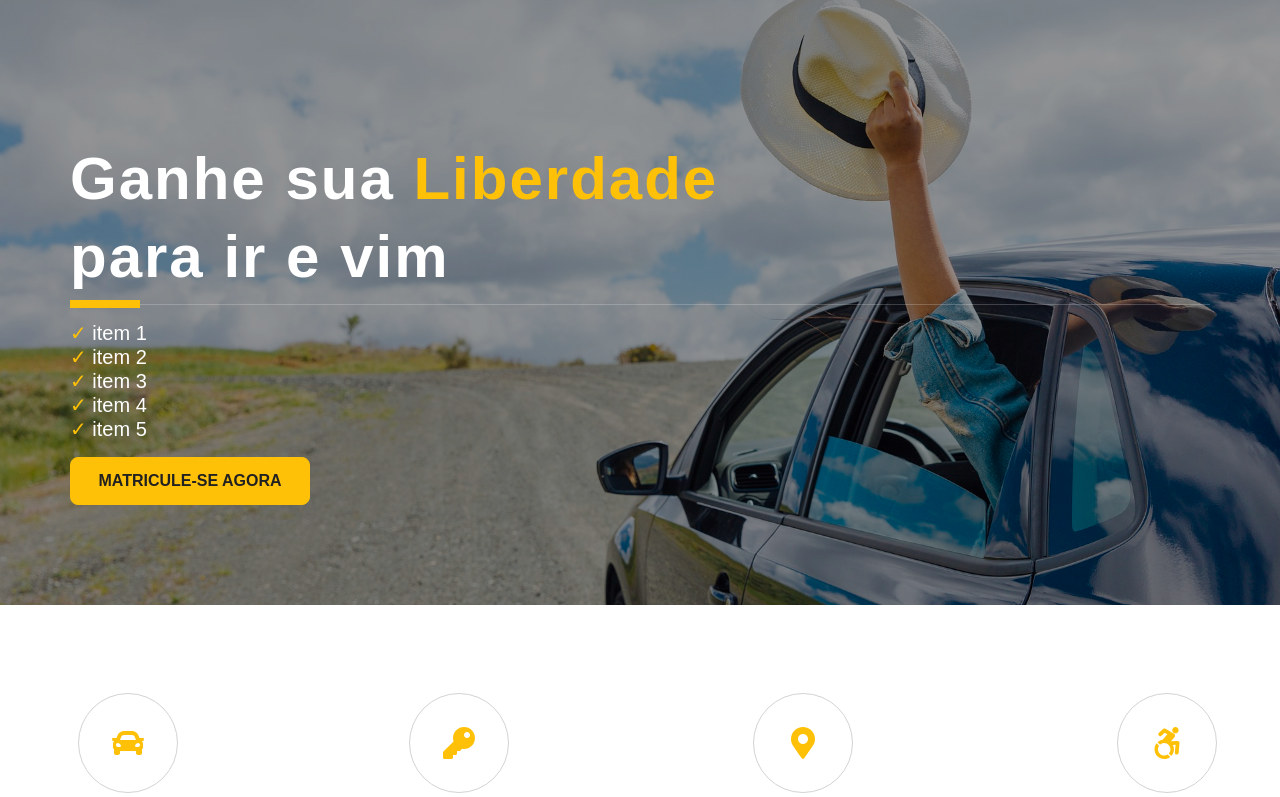
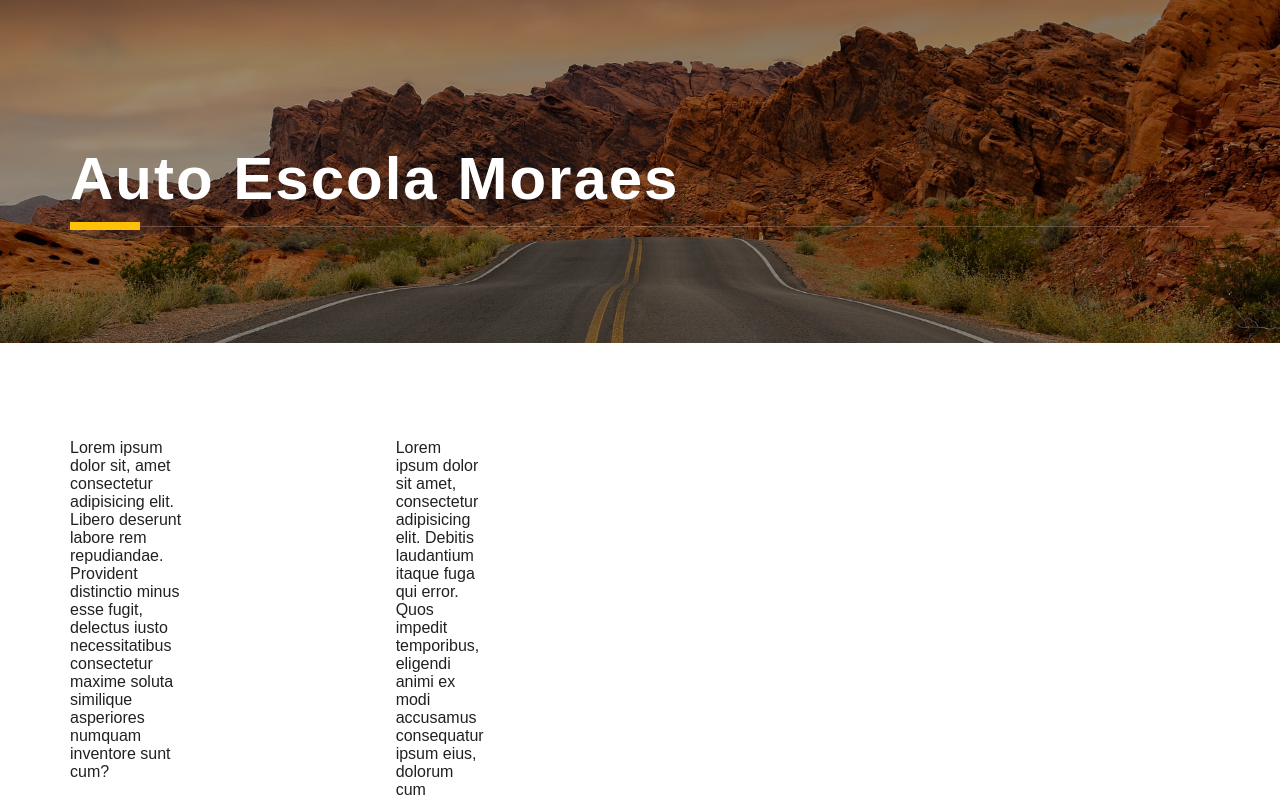
Before and after one commit to owesleymoraes/driving-school, a React (Vite) app: page / in a window 1280 px wide. Shown: the top 797 px of the page. Built offline with nearby package versions, Linux system fonts and the light colour scheme.

Commit message:
feat: test of the about page

```diff
--- a/src/App.tsx
+++ b/src/App.tsx
@@ -2,12 +2,14 @@ import React from "react";
 import { HomePage } from "./pages/HomePage";
 import GlobalStyle from "./styles/GlobalStyle";
 import { ThemeProvider } from "./styles/ThemeProvider";
+import { About } from "./pages/About";
 
 export const App: React.FC = () => {
   return (
     <ThemeProvider>
       <GlobalStyle />
-      <HomePage />
+      {/* <HomePage /> */}
+      <About />
     </ThemeProvider>
   );
 };
```
